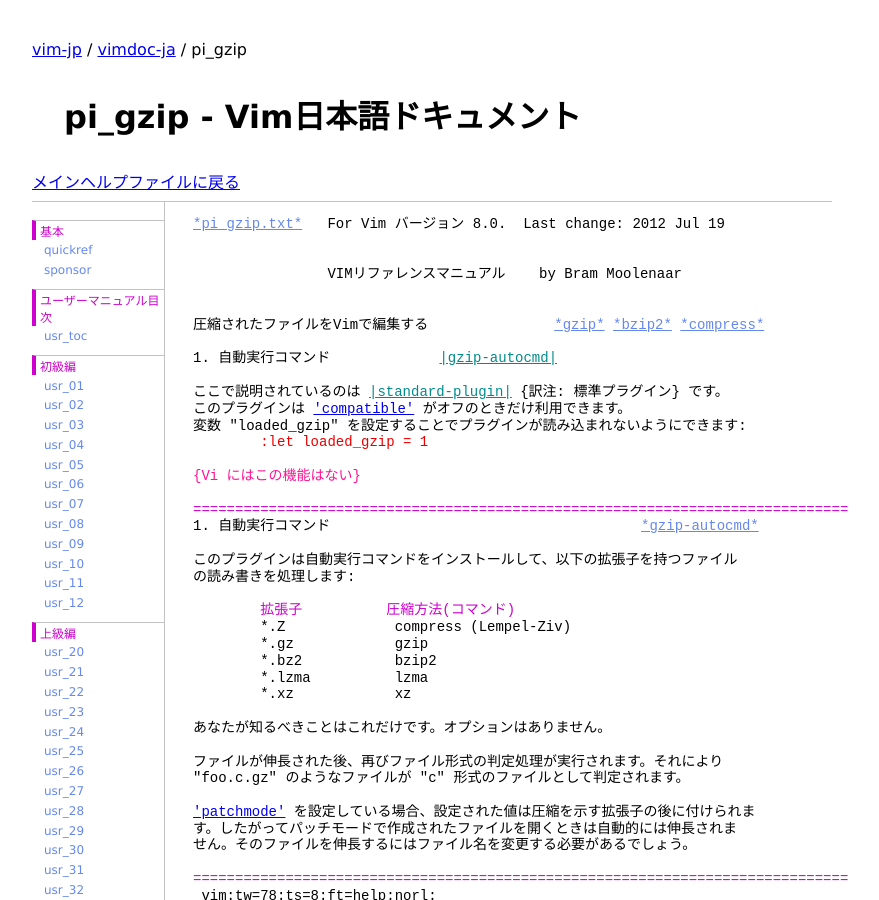
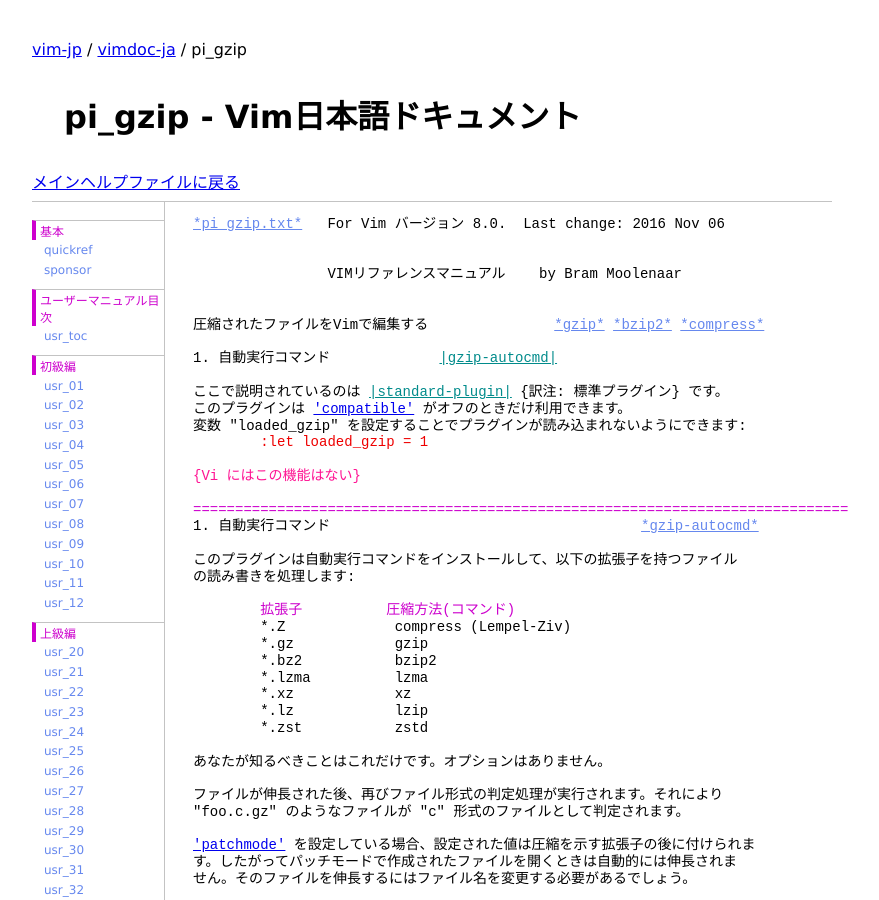
Before and after one commit to vim-jp/vimdoc-ja, a Jekyll site: the page built from pi_gzip.html, in a window 1280 px wide and 900 px high. Shown: the whole window, without its empty margins (208-1087 px from the left). Built offline with Jekyll 4.4.1, drawn with Linux system fonts in a browser that asks for light colours; nearby versions of some CDN libraries; comment, search, counter and statistics services are not loaded.

Commit message:
Generated by Travis JOB 339.1
https://travis-ci.org/vim-jp/vimdoc-ja-working/builds/180035510

```diff
--- a/digraph.html
+++ b/digraph.html
@@ -2,7 +2,7 @@
 layout: vimdoc
 helpname: 'digraph'
 ---
-<a class="Constant" href="digraph.html" name="digraph.txt">*digraph.txt*</a>&nbsp;&nbsp; For Vim バージョン 8.0.&nbsp;&nbsp;Last change: 2014 Jun 19<br>
+<a class="Constant" href="digraph.html" name="digraph.txt">*digraph.txt*</a>&nbsp;&nbsp; For Vim バージョン 8.0.&nbsp;&nbsp;Last change: 2016 Nov 04<br>
 <br>
 <br>
 &nbsp;&nbsp;&nbsp;&nbsp;&nbsp;&nbsp;&nbsp;&nbsp;&nbsp;&nbsp;&nbsp;&nbsp;&nbsp;&nbsp;&nbsp;&nbsp;&nbsp;&nbsp;VIMリファレンスマニュアル&nbsp;&nbsp;&nbsp;&nbsp;by Bram Moolenaar<br>
@@ -148,7 +148,7 @@
 &nbsp;&nbsp;&nbsp;&nbsp;&nbsp;&nbsp;&nbsp;&nbsp;Two&nbsp;&nbsp;&nbsp;&nbsp;&nbsp;&nbsp;&nbsp;&nbsp;&nbsp;&nbsp;&nbsp;&nbsp;&nbsp;&nbsp;&nbsp;&nbsp;&nbsp;&nbsp;&nbsp;&nbsp; 2&nbsp;&nbsp;&nbsp;&nbsp;&nbsp;&nbsp; Hook<br>
 &nbsp;&nbsp;&nbsp;&nbsp;&nbsp;&nbsp;&nbsp;&nbsp;Nine&nbsp;&nbsp;&nbsp;&nbsp;&nbsp;&nbsp;&nbsp;&nbsp;&nbsp;&nbsp;&nbsp;&nbsp;&nbsp;&nbsp;&nbsp;&nbsp;&nbsp;&nbsp;&nbsp;&nbsp;9&nbsp;&nbsp;&nbsp;&nbsp;&nbsp;&nbsp; Horn<br>
 <br>
-&nbsp;&nbsp;&nbsp;&nbsp;&nbsp;&nbsp;&nbsp;&nbsp;Equals&nbsp;&nbsp;&nbsp;&nbsp;&nbsp;&nbsp;&nbsp;&nbsp;&nbsp;&nbsp;&nbsp;&nbsp;&nbsp;&nbsp;&nbsp;&nbsp;&nbsp;&nbsp;=&nbsp;&nbsp;&nbsp;&nbsp;&nbsp;&nbsp; Cyrillic (= used as second char)&nbsp;<br>
+&nbsp;&nbsp;&nbsp;&nbsp;&nbsp;&nbsp;&nbsp;&nbsp;Equals&nbsp;&nbsp;&nbsp;&nbsp;&nbsp;&nbsp;&nbsp;&nbsp;&nbsp;&nbsp;&nbsp;&nbsp;&nbsp;&nbsp;&nbsp;&nbsp;&nbsp;&nbsp;=&nbsp;&nbsp;&nbsp;&nbsp;&nbsp;&nbsp; Cyrillic (= used as second char)<br>
 &nbsp;&nbsp;&nbsp;&nbsp;&nbsp;&nbsp;&nbsp;&nbsp;Asterisk&nbsp;&nbsp;&nbsp;&nbsp;&nbsp;&nbsp;&nbsp;&nbsp;&nbsp;&nbsp;&nbsp;&nbsp;&nbsp;&nbsp;&nbsp;&nbsp;*&nbsp;&nbsp;&nbsp;&nbsp;&nbsp;&nbsp; Greek<br>
 &nbsp;&nbsp;&nbsp;&nbsp;&nbsp;&nbsp;&nbsp;&nbsp;Percent sign&nbsp;&nbsp;&nbsp;&nbsp;&nbsp;&nbsp;&nbsp;&nbsp;&nbsp;&nbsp;&nbsp;&nbsp;%&nbsp;&nbsp;&nbsp;&nbsp;&nbsp;&nbsp; Greek/Cyrillic special<br>
 &nbsp;&nbsp;&nbsp;&nbsp;&nbsp;&nbsp;&nbsp;&nbsp;Plus&nbsp;&nbsp;&nbsp;&nbsp;&nbsp;&nbsp;&nbsp;&nbsp;&nbsp;&nbsp;&nbsp;&nbsp;&nbsp;&nbsp;&nbsp;&nbsp;&nbsp;&nbsp;&nbsp;&nbsp;+&nbsp;&nbsp;&nbsp;&nbsp;&nbsp;&nbsp; smalls: Arabic, capitals: Hebrew<br>
--- a/pi_gzip.html
+++ b/pi_gzip.html
@@ -2,7 +2,7 @@
 layout: vimdoc
 helpname: 'pi_gzip'
 ---
-<a class="Constant" href="pi_gzip.html" name="pi_gzip.txt">*pi_gzip.txt*</a>&nbsp;&nbsp; For Vim バージョン 8.0.&nbsp;&nbsp;Last change: 2012 Jul 19<br>
+<a class="Constant" href="pi_gzip.html" name="pi_gzip.txt">*pi_gzip.txt*</a>&nbsp;&nbsp; For Vim バージョン 8.0.&nbsp;&nbsp;Last change: 2016 Nov 06<br>
 <br>
 <br>
 &nbsp;&nbsp;&nbsp;&nbsp;&nbsp;&nbsp;&nbsp;&nbsp;&nbsp;&nbsp;&nbsp;&nbsp;&nbsp;&nbsp;&nbsp;&nbsp;VIMリファレンスマニュアル&nbsp;&nbsp;&nbsp;&nbsp;by Bram Moolenaar<br>
@@ -31,6 +31,8 @@
 &nbsp;&nbsp;&nbsp;&nbsp;&nbsp;&nbsp;&nbsp;&nbsp;*.bz2&nbsp;&nbsp;&nbsp;&nbsp;&nbsp;&nbsp;&nbsp;&nbsp;&nbsp;&nbsp; bzip2<br>
 &nbsp;&nbsp;&nbsp;&nbsp;&nbsp;&nbsp;&nbsp;&nbsp;*.lzma&nbsp;&nbsp;&nbsp;&nbsp;&nbsp;&nbsp;&nbsp;&nbsp;&nbsp;&nbsp;lzma<br>
 &nbsp;&nbsp;&nbsp;&nbsp;&nbsp;&nbsp;&nbsp;&nbsp;*.xz&nbsp;&nbsp;&nbsp;&nbsp;&nbsp;&nbsp;&nbsp;&nbsp;&nbsp;&nbsp;&nbsp;&nbsp;xz<br>
+&nbsp;&nbsp;&nbsp;&nbsp;&nbsp;&nbsp;&nbsp;&nbsp;*.lz&nbsp;&nbsp;&nbsp;&nbsp;&nbsp;&nbsp;&nbsp;&nbsp;&nbsp;&nbsp;&nbsp;&nbsp;lzip<br>
+&nbsp;&nbsp;&nbsp;&nbsp;&nbsp;&nbsp;&nbsp;&nbsp;*.zst&nbsp;&nbsp;&nbsp;&nbsp;&nbsp;&nbsp;&nbsp;&nbsp;&nbsp;&nbsp; zstd<br>
 <br>
 あなたが知るべきことはこれだけです。オプションはありません。<br>
 <br>
--- a/quickfix.html
+++ b/quickfix.html
@@ -2,7 +2,7 @@
 layout: vimdoc
 helpname: 'quickfix'
 ---
-<a class="Constant" href="quickfix.html" name="quickfix.txt">*quickfix.txt*</a>&nbsp;&nbsp;For Vim バージョン 8.0.&nbsp;&nbsp;Last change: 2016 Jul 17<br>
+<a class="Constant" href="quickfix.html" name="quickfix.txt">*quickfix.txt*</a>&nbsp;&nbsp;For Vim バージョン 8.0.&nbsp;&nbsp;Last change: 2016 Nov 04<br>
 <br>
 <br>
 &nbsp;&nbsp;&nbsp;&nbsp;&nbsp;&nbsp;&nbsp;&nbsp;&nbsp;&nbsp;&nbsp;&nbsp;&nbsp;&nbsp;&nbsp;&nbsp;VIMリファレンスマニュアル&nbsp;&nbsp;&nbsp;&nbsp;by Bram Moolenaar<br>
@@ -832,8 +832,8 @@
 &nbsp;&nbsp;&nbsp;&nbsp;&nbsp;&nbsp;&nbsp;&nbsp;&nbsp;&nbsp;&nbsp;&nbsp;&nbsp;&nbsp;&nbsp;&nbsp;&nbsp;&nbsp;&nbsp;&nbsp;&nbsp;&nbsp;&nbsp;&nbsp;&nbsp;&nbsp;&nbsp;&nbsp;&nbsp;&nbsp;&nbsp;&nbsp;できない}<br>
 <br>
 &quot;compiler&quot; ディレクトリ内にあるVimプラグインによって、選択されたコンパイラを使<br>
-うためのオプションが設定される。&quot;:compiler&quot; はローカルオプションを設定し、<br>
-&quot;:compiler!&quot; はグローバルオプションを設定する。<br>
+うためのオプションが設定される。`:compiler` はローカルオプションを設定し、<br>
+`:compiler!` はグローバルオプションを設定する。<br>
 <br>
 &nbsp;&nbsp;&nbsp;&nbsp;&nbsp;&nbsp;&nbsp;&nbsp;&nbsp;&nbsp;&nbsp;&nbsp;&nbsp;&nbsp;&nbsp;&nbsp;&nbsp;&nbsp;&nbsp;&nbsp;&nbsp;&nbsp;&nbsp;&nbsp;&nbsp;&nbsp;&nbsp;&nbsp;&nbsp;&nbsp;&nbsp;&nbsp;&nbsp;&nbsp;&nbsp;&nbsp;&nbsp;&nbsp;&nbsp;&nbsp;&nbsp;&nbsp;&nbsp;&nbsp;&nbsp;&nbsp;&nbsp;&nbsp;&nbsp;&nbsp;&nbsp;&nbsp;&nbsp;&nbsp;&nbsp;&nbsp;<a class="Constant" href="quickfix.html#current_compiler" name="current_compiler">*current_compiler*</a><br>
 Vimの古いバージョンをサポートするために、それらのプラグインは常に<br>
--- a/windows.html
+++ b/windows.html
@@ -2,7 +2,7 @@
 layout: vimdoc
 helpname: 'windows'
 ---
-<a class="Constant" href="windows.html" name="windows.txt">*windows.txt*</a>&nbsp;&nbsp; For Vim バージョン 8.0.&nbsp;&nbsp;Last change: 2016 Aug 23<br>
+<a class="Constant" href="windows.html" name="windows.txt">*windows.txt*</a>&nbsp;&nbsp; For Vim バージョン 8.0.&nbsp;&nbsp;Last change: 2016 Oct 21<br>
 <br>
 <br>
 &nbsp;&nbsp;&nbsp;&nbsp;&nbsp;&nbsp;&nbsp;&nbsp;&nbsp;&nbsp;&nbsp;&nbsp;&nbsp;&nbsp;&nbsp;&nbsp;&nbsp;&nbsp;VIMリファレンスマニュアル&nbsp;&nbsp;&nbsp;&nbsp;by Bram Moolenaar<br>
@@ -312,7 +312,7 @@
 <div class="helpExample">&nbsp;&nbsp;&nbsp;&nbsp;&nbsp;&nbsp;&nbsp;&nbsp;&nbsp;&nbsp;&nbsp;&nbsp;&nbsp;&nbsp;&nbsp;&nbsp;&nbsp;&nbsp;&nbsp;&nbsp;:1quit&nbsp;&nbsp;&quot; 最初のウィンドウを終了する<br>
 &nbsp;&nbsp;&nbsp;&nbsp;&nbsp;&nbsp;&nbsp;&nbsp;&nbsp;&nbsp;&nbsp;&nbsp;&nbsp;&nbsp;&nbsp;&nbsp;&nbsp;&nbsp;&nbsp;&nbsp;:$quit&nbsp;&nbsp;&quot; 最後のウィンドウを終了する<br>
 &nbsp;&nbsp;&nbsp;&nbsp;&nbsp;&nbsp;&nbsp;&nbsp;&nbsp;&nbsp;&nbsp;&nbsp;&nbsp;&nbsp;&nbsp;&nbsp;&nbsp;&nbsp;&nbsp;&nbsp;:9quit&nbsp;&nbsp;&quot; 最後のウィンドウを終了する<br>
-&nbsp;&nbsp;&nbsp;&nbsp;&nbsp;&nbsp;&nbsp;&nbsp;&nbsp;&nbsp;&nbsp;&nbsp;&nbsp;&nbsp;&nbsp;&nbsp;&nbsp;&nbsp;&nbsp;&nbsp;&nbsp;&nbsp;&nbsp;&nbsp;&nbsp;&nbsp;&nbsp;&nbsp; &quot; もし 9 個より少ないウィンドウが開かれていれば<br>
+&nbsp;&nbsp;&nbsp;&nbsp;&nbsp;&nbsp;&nbsp;&nbsp;&nbsp;&nbsp;&nbsp;&nbsp;&nbsp;&nbsp;&nbsp;&nbsp;&nbsp;&nbsp;&nbsp;&nbsp;&nbsp;&nbsp;&nbsp;&nbsp;&nbsp;&nbsp;&nbsp;&nbsp;&quot; もし 9 個より少ないウィンドウが開かれていれば<br>
 &nbsp;&nbsp;&nbsp;&nbsp;&nbsp;&nbsp;&nbsp;&nbsp;&nbsp;&nbsp;&nbsp;&nbsp;&nbsp;&nbsp;&nbsp;&nbsp;&nbsp;&nbsp;&nbsp;&nbsp;:-quit&nbsp;&nbsp;&quot; 前のウィンドウを終了する<br>
 &nbsp;&nbsp;&nbsp;&nbsp;&nbsp;&nbsp;&nbsp;&nbsp;&nbsp;&nbsp;&nbsp;&nbsp;&nbsp;&nbsp;&nbsp;&nbsp;&nbsp;&nbsp;&nbsp;&nbsp;:+quit&nbsp;&nbsp;&quot; 次のウィンドウを終了する<br>
 &nbsp;&nbsp;&nbsp;&nbsp;&nbsp;&nbsp;&nbsp;&nbsp;&nbsp;&nbsp;&nbsp;&nbsp;&nbsp;&nbsp;&nbsp;&nbsp;&nbsp;&nbsp;&nbsp;&nbsp;:+2quit &quot; 2 個先のウィンドウを終了する</div>
```
Also changed, not shown: other parts of digraph.html (+1 -0 lines).
